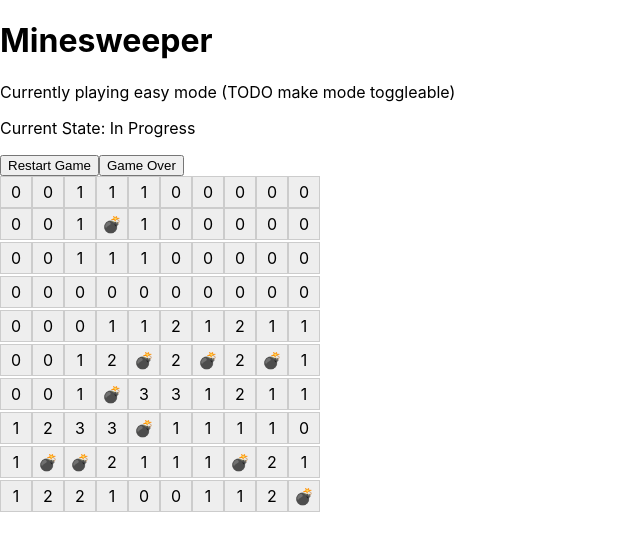
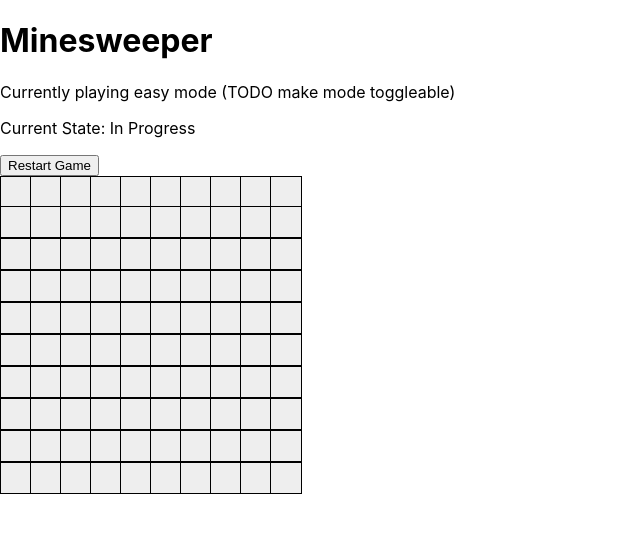
Before and after one commit to alysivji/javascript-games, a React (Create React App) app in the folder react-games/minesweeper/: page / in a window 1280 px wide. Shown: the top 550 px of the page, without its empty margins (0-640 px from the left). Built offline with nearby package versions, Linux system fonts and the light colour scheme; the HTML template or start-up script is replaced by a standard one.

Commit message:
remove board layer and get clicks working for game state

```diff
--- a/react-games/minesweeper/src/components/Board.tsx
+++ /dev/null
@@ -1,28 +0,0 @@
-import React from 'react'
-import { Point, Square } from './types'
-import { SquareElement } from './Square'
-import './styles.css'
-
-interface MinesweeperGameProps {
-  squares: Map<string, Square>;
-}
-
-export const Board: React.FC<MinesweeperGameProps> = ({ squares }) => {
-  const board = Array.from(squares.entries()).map(([point_str, square], index) => {
-    const point = Point.fromString(point_str)
-
-    return (
-      <SquareElement
-        key={point.toString()}
-        point={point}
-        square={square}
-      />
-    );
-  });
-
-  return (
-    <div className="game-board">
-      {board}
-    </div>
-  )
-}
--- a/react-games/minesweeper/src/components/Minesweeper.tsx
+++ b/react-games/minesweeper/src/components/Minesweeper.tsx
@@ -1,5 +1,5 @@
 import React, { useState } from 'react'
-import { Board } from './Board'
+import { SquareElement } from './Square';
 import { Point, Square } from './types';
 
 const rows = 10;
@@ -22,9 +22,61 @@ const Minesweeper = () => {
     setSquares(initializeBoard(rows, cols, numMines));
   }
 
-  const handleGameOverClick = () => {
-    setGameState(GameState.USER_LOST);
+  const handleToggleFlag = (point: Point) => {
+    if (squares.get(point.toString())!.revealed) return;
+
+    const squaresArr: [string, Square][] = Array.from(squares.entries()).map(([point_str, square]) => {
+      if (point.toString() !== point_str) return [point_str, square]
+      const newSquare: Square = {
+        ...square,
+        flagged: !square.flagged,
+      }
+      return [point_str, newSquare];
+    })
+
+    setSquares(new Map(squaresArr));
   }
+
+  const revealSquare = (point: Point) => {
+    const currSquare = squares.get(point.toString())!
+    if (currSquare.revealed) return;
+    if (currSquare.flagged) return;
+
+    const squaresArr: [string, Square][] = Array.from(squares.entries()).map(([point_str, square]) => {
+      if (point.toString() !== point_str) return [point_str, square]
+      const newSquare: Square = {
+        ...square,
+        revealed: !square.revealed,
+      }
+      return [point_str, newSquare];
+    })
+
+    const updatedSquares = new Map(squaresArr);
+
+    // if the squares has no mine neighbours, find area of no mines
+    if (currSquare.numNeighborMines === 0) {
+
+    }
+
+    setSquares(updatedSquares);
+
+    // check game conditions
+    if (currSquare.mine) setGameState(GameState.USER_LOST);
+  }
+
+  const board = Array.from(squares.entries()).map(([point_str, square]) => {
+    const point = Point.fromString(point_str)
+
+    return (
+      <SquareElement
+        key={point.toString()}
+        point={point}
+        square={square}
+        revealSquare={revealSquare}
+        toggleFlag={handleToggleFlag}
+      />
+    );
+  });
 
   return (
     <>
@@ -32,8 +84,9 @@ const Minesweeper = () => {
       <p>Currently playing easy mode (TODO make mode toggleable)</p>
       <p>Current State: {gameState}</p>
       <button onClick={handleRestartGameClick}>Restart Game</button>
-      <button onClick={handleGameOverClick}>Game Over</button>
-      <Board squares={squares} />
+      <div className="game-board">
+        {board}
+      </div>
     </>
   )
 }
@@ -52,8 +105,6 @@ const initializeBoard = (rows: number, cols: number, numMines: number): Map<stri
       squares.set(location.toString(), square);
     }
   }
-
-  console.log(squares)
 
   // set mine locations
   const squareLocations = Array.from(squares.keys());
--- a/react-games/minesweeper/src/components/Square.tsx
+++ b/react-games/minesweeper/src/components/Square.tsx
@@ -5,35 +5,50 @@ import './styles.css'
 type Props = {
   point: Point
   square: Square
+  revealSquare: (point: Point) => void;
+  toggleFlag: (point: Point) => void;
 }
 
-export const SquareElement: React.FC<Props> = ({ point, square }) => {
-  const [showTooltip, setShowTooltip] = useState(false);
-
+export const SquareElement: React.FC<Props> = ({ point, square, revealSquare, toggleFlag }) => {
   const style = {
     gridRowStart: point.row + 1,
     gridColumnStart: point.col + 1
   };
 
-  const handleMouseEnter = () => setShowTooltip(false);
-  const handleMouseLeave = () => setShowTooltip(false);
+  const handleLeftClick = (e: React.MouseEvent) => {
+    e.preventDefault();
+    revealSquare(point);
+  }
 
-  const tooltipContent = `Row: ${point.row}, Col: ${point.col}, Mines: ${square.mine} NeighborMines: ${square.numNeighborMines}`;
+  const handleRightClick = (e: React.MouseEvent) => {
+    e.preventDefault();
+    toggleFlag(point)
+  }
 
   return (
     <div
-      key={point.toString()}
       className={`square row-${point.row} col-${point.col}`}
       style={style}
-      onMouseEnter={handleMouseEnter}
-      onMouseLeave={handleMouseLeave}
     >
-      {square.mine ? "💣" : square.numNeighborMines}
-      {showTooltip && (
-        <div className="tooltip" style={{ position: 'absolute', top: '100%', left: '50%', transform: 'translateX(-50%)', zIndex: 1000 }}>
-          {tooltipContent}
-        </div>
-      )}
+      {
+        square.revealed
+          ?
+          square.mine
+            ?
+            "💣"
+            :
+            square.numNeighborMines
+          :
+          <button
+            className="unrevealed"
+            onClick={handleLeftClick}
+            onContextMenu={handleRightClick}
+          >
+            {
+              square.flagged ? "🚩" : ""
+            }
+          </button>
+      }
     </div>
   )
 }
--- a/react-games/minesweeper/src/components/styles.css
+++ b/react-games/minesweeper/src/components/styles.css
@@ -1,8 +1,9 @@
 .game-board {
   display: grid;
-  grid-template-columns: repeat(auto-fill, 30px); /* adjust size as needed */
-  grid-template-rows: repeat(auto-fill, 30px);   /* adjust size as needed */
-  gap: 2px; /* space between squares */
+  grid-template-columns: repeat(auto-fill, 30px);
+  grid-template-rows: repeat(auto-fill, 30px);
+  /* space between squares */
+  gap: 0x;
 }
 
 .square {
@@ -14,8 +15,16 @@
   display: flex;
   align-items: center;
   justify-content: center;
-  border: 1px solid #ccc; /* style as needed */
+  border: 1px solid #000; /* style as needed */
   background-color: #eee; /* style as needed */
+}
+
+.unrevealed {
+  width: 100%;
+  height: 100%;
+  padding: 0;        /* Removes padding that could affect size */
+  border: none;      /* Removes border that could affect size */
+  background: none;  /* Optional: Ensures no background color or style */
 }
 
 .tooltip {
@@ -27,6 +36,6 @@
   white-space: nowrap; /* Keeps the content on one line */
   top: 100%; /* Positions the tooltip right below the square */
   left: 50%; /* Center it horizontally */
-  transform: translateX(-50%); /* Ensures it's centered */
+  transform: translateX(0%); /* Ensures it's centered */
   z-index: 1000; /* Ensures it appears above other content */
 }
```
